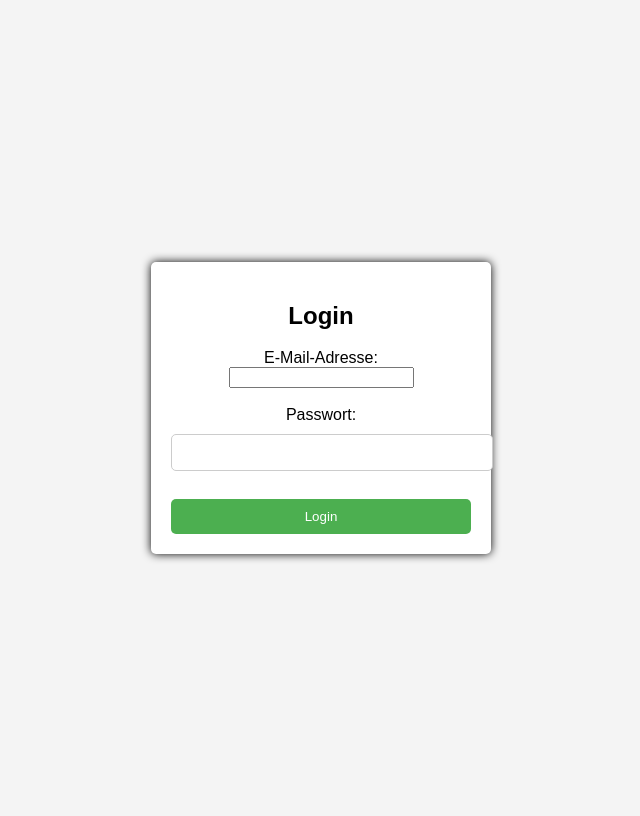
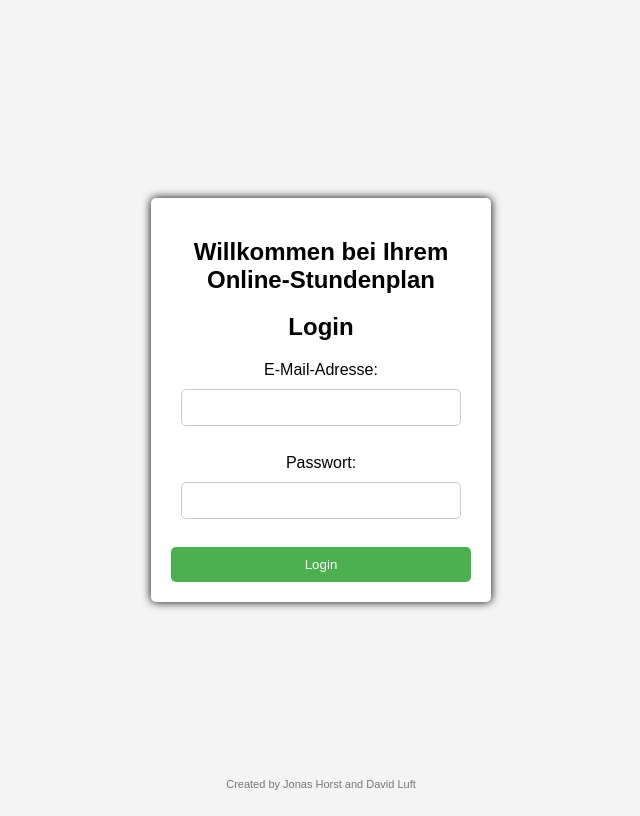
Before and after one commit to it23davidl/stundenplan_dl-jh, a PHP site: page / in a window 1280 px wide. Shown: the whole page, without its empty margins (319-959 px from the left). After the commit the page ends 790 px from the top, so only its background shows below. Run offline with PHP 8.4, Linux system fonts and the light colour scheme.

Commit message:
Behebung von Darstellungsfehler nach Login, Umgestaltung Loginseite, Hinzufügen Logout button

```diff
--- a/db.php
+++ b/db.php
@@ -11,4 +11,4 @@ $conn = new mysqli($servername, $username, $password, $dbname);
 if ($conn->connect_error) {
     die("Connection failed: " . $conn->connect_error);
 }
-echo "Connected successfully to the database!<br>";
+// echo "Connected successfully to the database!<br>";
--- a/index.php
+++ b/index.php
@@ -8,6 +8,7 @@
 </head>
 <body>
 <div class="login-container">
+    <h2>Willkommen bei Ihrem Online-Stundenplan</h2> <!-- Willkommensgruß -->
     <h2>Login</h2>
     <form action="login.php" method="post">
         <label for="email">E-Mail-Adresse:</label><br>
@@ -17,5 +18,8 @@
         <input type="submit" value="Login">
     </form>
 </div>
+<div class="footer">
+    Created by Jonas Horst and David Luft
+</div>
 </body>
 </html>
--- a/stundenplan.php
+++ b/stundenplan.php
@@ -56,6 +56,11 @@ $result = $stmt->get_result();
 </head>
 <body>
 
+<div style="position: absolute; top: 10px; right: 10px;">
+    <a href="logout.php" style="text-decoration: none; color: white; background-color: #4CAF50; padding: 10px; border-radius: 5px;">Logout</a>
+</div>
+
+
 <h1>Stundenplan für <?php echo $_SESSION['username']; ?></h1>
 
 <table>
--- a/styles.css
+++ b/styles.css
@@ -2,9 +2,11 @@ body {
     font-family: Arial, sans-serif;
     background-color: #f4f4f4;
     display: flex;
+    flex-direction: column;
     justify-content: center;
     align-items: center;
     height: 100vh;
+    margin: 0;
 }
 
 .login-container {
@@ -16,13 +18,14 @@ body {
     text-align: center;
 }
 
-input[type="text"],
+input[type="email"],
 input[type="password"] {
-    width: 100%;
+    width: calc(100% - 20px);
     padding: 10px;
     margin: 10px 0;
     border: 1px solid #ccc;
     border-radius: 5px;
+    box-sizing: border-box;
 }
 
 input[type="submit"] {
@@ -38,3 +41,11 @@ input[type="submit"] {
 input[type="submit"]:hover {
     background-color: #45a049;
 }
+
+.footer {
+    font-size: 11px;
+    color: #777;
+    position: absolute;
+    bottom: 10px;
+    text-align: center;
+}
--- a/welcome.php
+++ b/welcome.php
@@ -15,6 +15,9 @@ if(!isset($_SESSION['user_id'])) {
 <title>Willkommen</title>
 </head>
 <body>
+<div style="position: absolute; top: 10px; right: 10px;">
+    <a href="logout.php" style="text-decoration: none; color: white; background-color: #4CAF50; padding: 10px; border-radius: 5px;">Logout</a>
+</div>
 <h1>Willkommen, <?php echo $_SESSION['username']; ?>!</h1>
 <p>Du bist als <?php echo $_SESSION['user_type'] == 'schueler' ? 'Schüler' : 'Lehrer'; ?> eingeloggt.</p>
 <a href="logout.php">Logout</a>
```
Also changed, not shown: 2 other files. Lines whose indentation alone changed are shown as unchanged.
